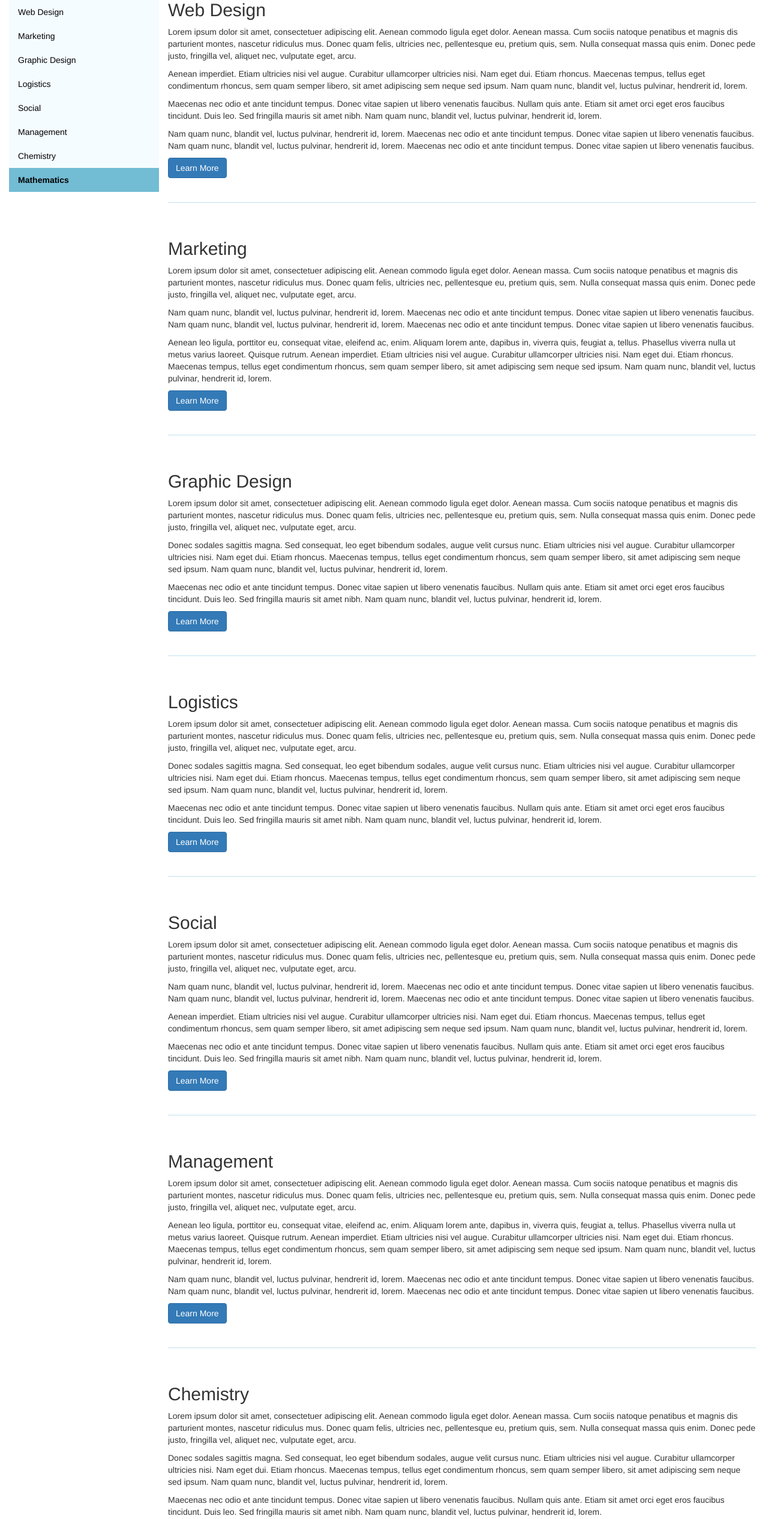
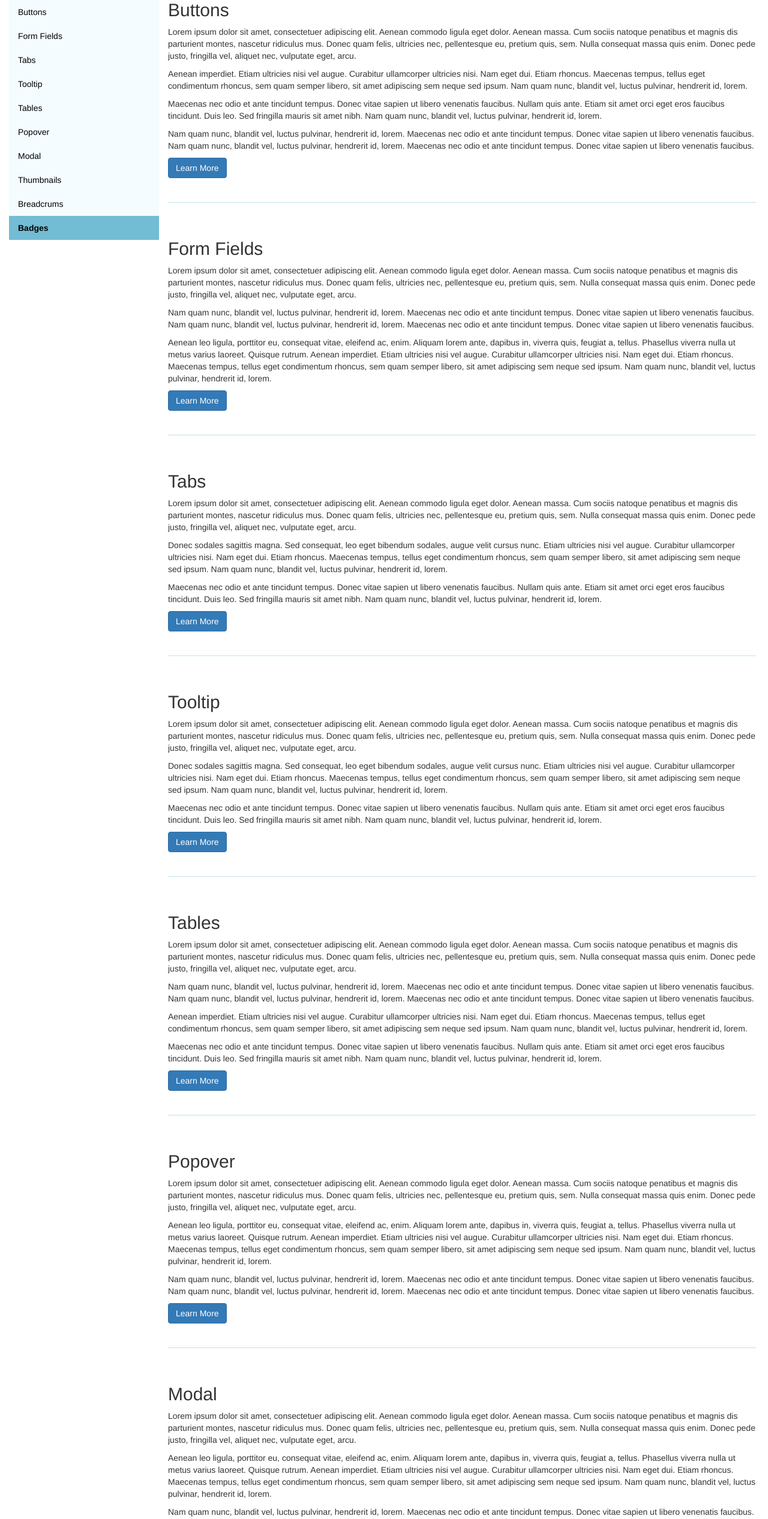
Before and after one commit to WaheedPanjri/product-stylekit, a website: page bootstrap/index.html in a window 1280 px wide. Shown: the part 60-2593 px from the top of the page at 60% size. Drawn offline with nearby package versions, Linux system fonts and the light colour scheme.

Commit message:
some changes in css and added some specific component names

```diff
--- a/bootstrap/index.html
+++ b/bootstrap/index.html
@@ -15,22 +15,24 @@
   </header>
   <div class="container-fluid">
     <div class="">
-      <div class="scrollspy" style="width: 250px; float:left">
+      <div class="scrollspy component-list">
         <ul id="nav" class="nav hidden-xs hidden-sm" data-spy="affix">
-          <li><a href="#web-design">Web Design</a></li>
-          <li><a href="#marketing">Marketing</a></li>
-          <li><a href="#graphic-design">Graphic Design</a></li>
-          <li><a href="#logistics">Logistics</a></li>
-          <li><a href="#social">Social</a></li>
-          <li><a href="#management">Management</a></li>
-          <li><a href="#chemistry">Chemistry</a></li>
-          <li><a href="#mathematics">Mathematics</a></li>
+          <li><a href="#buttons">Buttons</a></li>
+          <li><a href="#form-fields">Form Fields</a></li>
+          <li><a href="#tabs">Tabs</a></li>
+          <li><a href="#tooltip">Tooltip</a></li>
+          <li><a href="#tables">Tables</a></li>
+          <li><a href="#popover">Popover</a></li>
+          <li><a href="#modal">Modal</a></li>
+          <li><a href="#thumbnails">Thumbnails</a></li>
+          <li><a href="#breadcrums">Breadcrums</a></li>
+          <li><a href="#badges">Badges</a></li>
         </ul>
       </div>
 
-      <div class="" style="position: absolute; left: 280px; right: 20px; overflow-x: auto;">
-        <section id="web-design">
-          <h2><span class="fa fa-edit"></span> Web Design</h2>
+      <div class="component-data">
+        <section id="buttons">
+          <h2><span class="fa fa-edit"></span> Buttons</h2>
           <p>Lorem ipsum dolor sit amet, consectetuer adipiscing elit. Aenean commodo ligula eget dolor. Aenean
             massa. Cum sociis natoque penatibus et magnis dis parturient montes, nascetur ridiculus mus. Donec
             quam felis, ultricies nec, pellentesque eu, pretium quis, sem. Nulla consequat massa quis enim.
@@ -49,10 +51,10 @@
             tincidunt tempus. Donec vitae sapien ut libero venenatis faucibus.
           </p>
           <button type="button" class="btn btn-primary">Learn More</button>
-        </section><!--end of #web-design-->
+        </section><!--end of #buttons-->
 
-        <section id="marketing">
-          <h2><span class="fa fa-edit"></span> Marketing</h2>
+        <section id="form-fields">
+          <h2><span class="fa fa-edit"></span> Form Fields</h2>
           <p>Lorem ipsum dolor sit amet, consectetuer adipiscing elit. Aenean commodo ligula eget dolor. Aenean
             massa. Cum sociis natoque penatibus et magnis dis parturient montes, nascetur ridiculus mus. Donec
             quam felis, ultricies nec, pellentesque eu, pretium quis, sem. Nulla consequat massa quis enim.
@@ -69,10 +71,10 @@
             adipiscing sem neque sed ipsum. Nam quam nunc, blandit vel, luctus pulvinar, hendrerit id, lorem.
           </p>
           <button type="button" class="btn btn-primary">Learn More</button>
-        </section><!--end of #marketing-->
+        </section><!--end of #form-fields-->
 
-        <section id="graphic-design">
-          <h2><span class="fa fa-edit"></span> Graphic Design</h2>
+        <section id="tabs">
+          <h2><span class="fa fa-edit"></span> Tabs</h2>
           <p>Lorem ipsum dolor sit amet, consectetuer adipiscing elit. Aenean commodo ligula eget dolor. Aenean
             massa. Cum sociis natoque penatibus et magnis dis parturient montes, nascetur ridiculus mus. Donec
             quam felis, ultricies nec, pellentesque eu, pretium quis, sem. Nulla consequat massa quis enim.
@@ -88,10 +90,10 @@
             Nam quam nunc, blandit vel, luctus pulvinar, hendrerit id, lorem.
           </p>
           <button type="button" class="btn btn-primary">Learn More</button>
-        </section><!--end of #graphic-design-->
+        </section><!--end of #tabs-->
 
-        <section id="logistics">
-          <h2><span class="fa fa-edit"></span> Logistics</h2>
+        <section id="tooltip">
+          <h2><span class="fa fa-edit"></span> Tooltip</h2>
           <p>Lorem ipsum dolor sit amet, consectetuer adipiscing elit. Aenean commodo ligula eget dolor. Aenean
             massa. Cum sociis natoque penatibus et magnis dis parturient montes, nascetur ridiculus mus. Donec
             quam felis, ultricies nec, pellentesque eu, pretium quis, sem. Nulla consequat massa quis enim.
@@ -107,10 +109,10 @@
             Nam quam nunc, blandit vel, luctus pulvinar, hendrerit id, lorem.
           </p>
           <button type="button" class="btn btn-primary">Learn More</button>
-        </section><!--end of #logistics-->
+        </section><!--end of #tooltip-->
 
-        <section id="social">
-          <h2><span class="fa fa-edit"></span> Social</h2>
+        <section id="tables">
+          <h2><span class="fa fa-edit"></span> Tables</h2>
           <p>Lorem ipsum dolor sit amet, consectetuer adipiscing elit. Aenean commodo ligula eget dolor. Aenean
             massa. Cum sociis natoque penatibus et magnis dis parturient montes, nascetur ridiculus mus. Donec
             quam felis, ultricies nec, pellentesque eu, pretium quis, sem. Nulla consequat massa quis enim.
@@ -129,10 +131,10 @@
             sit amet nibh. Nam quam nunc, blandit vel, luctus pulvinar, hendrerit id, lorem.
           </p>
           <button type="button" class="btn btn-primary">Learn More</button>
-        </section><!--end of #social-->
+        </section><!--end of #tables-->
 
-        <section id="management">
-          <h2><span class="fa fa-edit"></span> Management</h2>
+        <section id="popover">
+          <h2><span class="fa fa-edit"></span> Popover</h2>
           <p>Lorem ipsum dolor sit amet, consectetuer adipiscing elit. Aenean commodo ligula eget dolor. Aenean
             massa. Cum sociis natoque penatibus et magnis dis parturient montes, nascetur ridiculus mus. Donec
             quam felis, ultricies nec, pellentesque eu, pretium quis, sem. Nulla consequat massa quis enim.
@@ -149,76 +151,88 @@
             tincidunt tempus. Donec vitae sapien ut libero venenatis faucibus.
           </p>
           <button type="button" class="btn btn-primary">Learn More</button>
-        </section><!--end of #management-->
+        </section><!--end of #popover-->
 
-        <section id="chemistry">
-          <h2><span class="fa fa-edit"></span> Chemistry</h2>
+        <section id="modal">
+          <h2><span class="fa fa-edit"></span> Modal</h2>
           <p>Lorem ipsum dolor sit amet, consectetuer adipiscing elit. Aenean commodo ligula eget dolor. Aenean
             massa. Cum sociis natoque penatibus et magnis dis parturient montes, nascetur ridiculus mus. Donec
             quam felis, ultricies nec, pellentesque eu, pretium quis, sem. Nulla consequat massa quis enim.
             Donec pede justo, fringilla vel, aliquet nec, vulputate eget, arcu.
           </p>
-          <p>Donec sodales sagittis magna. Sed consequat, leo eget bibendum sodales, augue velit cursus nunc.
-            Etiam ultricies nisi vel augue. Curabitur ullamcorper ultricies nisi. Nam eget dui. Etiam rhoncus. Maecenas tempus,
-            tellus eget condimentum rhoncus, sem quam semper libero, sit amet adipiscing sem neque sed ipsum.
-            Nam quam nunc, blandit vel, luctus pulvinar, hendrerit id, lorem.
+          <p>Aenean leo ligula, porttitor eu, consequat vitae, eleifend ac, enim. Aliquam lorem ante, dapibus in,
+            viverra quis, feugiat a, tellus. Phasellus viverra nulla ut metus varius laoreet. Quisque rutrum.
+            Aenean imperdiet. Etiam ultricies nisi vel augue. Curabitur ullamcorper ultricies nisi. Nam eget dui.
+            Etiam rhoncus. Maecenas tempus, tellus eget condimentum rhoncus, sem quam semper libero, sit amet
+            adipiscing sem neque sed ipsum. Nam quam nunc, blandit vel, luctus pulvinar, hendrerit id, lorem.
           </p>
-          <p>Maecenas nec odio et ante tincidunt tempus. Donec vitae sapien ut libero venenatis faucibus. Nullam quis ante.
-            Etiam sit amet orci eget eros faucibus tincidunt. Duis leo. Sed fringilla mauris sit amet nibh.
-            Nam quam nunc, blandit vel, luctus pulvinar, hendrerit id, lorem.
+          <p>Nam quam nunc, blandit vel, luctus pulvinar, hendrerit id, lorem. Maecenas nec odio et ante
+            tincidunt tempus. Donec vitae sapien ut libero venenatis faucibus. Nam quam nunc, blandit vel, luctus pulvinar, hendrerit id, lorem. Maecenas nec odio et ante
+            tincidunt tempus. Donec vitae sapien ut libero venenatis faucibus.
           </p>
+          <button type="button" class="btn btn-primary">Learn More</button>
+        </section><!--end of #modal-->
+
+        <section id="thumbnails">
+          <h2><span class="fa fa-edit"></span> Thumbnails</h2>
           <p>Lorem ipsum dolor sit amet, consectetuer adipiscing elit. Aenean commodo ligula eget dolor. Aenean
             massa. Cum sociis natoque penatibus et magnis dis parturient montes, nascetur ridiculus mus. Donec
             quam felis, ultricies nec, pellentesque eu, pretium quis, sem. Nulla consequat massa quis enim.
             Donec pede justo, fringilla vel, aliquet nec, vulputate eget, arcu.
           </p>
-          <p>Maecenas nec odio et ante tincidunt tempus. Donec vitae sapien ut libero venenatis faucibus. Nullam quis ante.
-            Etiam sit amet orci eget eros faucibus tincidunt. Duis leo. Sed fringilla mauris sit amet nibh.
-            Nam quam nunc, blandit vel, luctus pulvinar, hendrerit id, lorem.
+          <p>Aenean leo ligula, porttitor eu, consequat vitae, eleifend ac, enim. Aliquam lorem ante, dapibus in,
+            viverra quis, feugiat a, tellus. Phasellus viverra nulla ut metus varius laoreet. Quisque rutrum.
+            Aenean imperdiet. Etiam ultricies nisi vel augue. Curabitur ullamcorper ultricies nisi. Nam eget dui.
+            Etiam rhoncus. Maecenas tempus, tellus eget condimentum rhoncus, sem quam semper libero, sit amet
+            adipiscing sem neque sed ipsum. Nam quam nunc, blandit vel, luctus pulvinar, hendrerit id, lorem.
+          </p>
+          <p>Nam quam nunc, blandit vel, luctus pulvinar, hendrerit id, lorem. Maecenas nec odio et ante
+            tincidunt tempus. Donec vitae sapien ut libero venenatis faucibus. Nam quam nunc, blandit vel, luctus pulvinar, hendrerit id, lorem. Maecenas nec odio et ante
+            tincidunt tempus. Donec vitae sapien ut libero venenatis faucibus.
           </p>
           <button type="button" class="btn btn-primary">Learn More</button>
-        </section><!--end of #chemistry-->
+        </section><!--end of #thumbnails-->
 
-
-        <section id="mathematics">
-          <h2><span class="fa fa-edit"></span> Mathematics</h2>
+        <section id="breadcrums">
+          <h2><span class="fa fa-edit"></span> Breadcrums</h2>
           <p>Lorem ipsum dolor sit amet, consectetuer adipiscing elit. Aenean commodo ligula eget dolor. Aenean
             massa. Cum sociis natoque penatibus et magnis dis parturient montes, nascetur ridiculus mus. Donec
             quam felis, ultricies nec, pellentesque eu, pretium quis, sem. Nulla consequat massa quis enim.
             Donec pede justo, fringilla vel, aliquet nec, vulputate eget, arcu.
           </p>
-          <p>Donec sodales sagittis magna. Sed consequat, leo eget bibendum sodales, augue velit cursus nunc. Etiam ultricies nisi vel augue.
-            Curabitur ullamcorper ultricies nisi. Nam eget dui. Etiam rhoncus. Maecenas tempus,
-            tellus eget condimentum rhoncus, sem quam semper libero, sit amet adipiscing sem neque sed ipsum.
-            Nam quam nunc, blandit vel, luctus pulvinar, hendrerit id, lorem.
+          <p>Aenean leo ligula, porttitor eu, consequat vitae, eleifend ac, enim. Aliquam lorem ante, dapibus in,
+            viverra quis, feugiat a, tellus. Phasellus viverra nulla ut metus varius laoreet. Quisque rutrum.
+            Aenean imperdiet. Etiam ultricies nisi vel augue. Curabitur ullamcorper ultricies nisi. Nam eget dui.
+            Etiam rhoncus. Maecenas tempus, tellus eget condimentum rhoncus, sem quam semper libero, sit amet
+            adipiscing sem neque sed ipsum. Nam quam nunc, blandit vel, luctus pulvinar, hendrerit id, lorem.
           </p>
+          <p>Nam quam nunc, blandit vel, luctus pulvinar, hendrerit id, lorem. Maecenas nec odio et ante
+            tincidunt tempus. Donec vitae sapien ut libero venenatis faucibus. Nam quam nunc, blandit vel, luctus pulvinar, hendrerit id, lorem. Maecenas nec odio et ante
+            tincidunt tempus. Donec vitae sapien ut libero venenatis faucibus.
+          </p>
+          <button type="button" class="btn btn-primary">Learn More</button>
+        </section><!--end of #breadcrums-->
+
+        <section id="badges">
+          <h2><span class="fa fa-edit"></span> Badges</h2>
           <p>Lorem ipsum dolor sit amet, consectetuer adipiscing elit. Aenean commodo ligula eget dolor. Aenean
             massa. Cum sociis natoque penatibus et magnis dis parturient montes, nascetur ridiculus mus. Donec
             quam felis, ultricies nec, pellentesque eu, pretium quis, sem. Nulla consequat massa quis enim.
             Donec pede justo, fringilla vel, aliquet nec, vulputate eget, arcu.
           </p>
-          <p>Maecenas nec odio et ante tincidunt tempus. Donec vitae sapien ut libero venenatis faucibus. Nullam quis ante.
-            Etiam sit amet orci eget eros faucibus tincidunt. Duis leo. Sed fringilla mauris sit amet nibh.
-            Nam quam nunc, blandit vel, luctus pulvinar, hendrerit id, lorem.
+          <p>Aenean leo ligula, porttitor eu, consequat vitae, eleifend ac, enim. Aliquam lorem ante, dapibus in,
+            viverra quis, feugiat a, tellus. Phasellus viverra nulla ut metus varius laoreet. Quisque rutrum.
+            Aenean imperdiet. Etiam ultricies nisi vel augue. Curabitur ullamcorper ultricies nisi. Nam eget dui.
+            Etiam rhoncus. Maecenas tempus, tellus eget condimentum rhoncus, sem quam semper libero, sit amet
+            adipiscing sem neque sed ipsum. Nam quam nunc, blandit vel, luctus pulvinar, hendrerit id, lorem.
           </p>
-          <p>Maecenas nec odio et ante tincidunt tempus. Donec vitae sapien ut libero venenatis faucibus. Nullam quis ante.
-            Etiam sit amet orci eget eros faucibus tincidunt. Duis leo. Sed fringilla mauris sit amet nibh.
-            Nam quam nunc, blandit vel, luctus pulvinar, hendrerit id, lorem.
-          </p>
-          <p>Maecenas nec odio et ante tincidunt tempus. Donec vitae sapien ut libero venenatis faucibus. Nullam quis ante.
-            Etiam sit amet orci eget eros faucibus tincidunt. Duis leo. Sed fringilla mauris sit amet nibh.
-            Nam quam nunc, blandit vel, luctus pulvinar, hendrerit id, lorem.
-          </p>
-          <p>Maecenas nec odio et ante tincidunt tempus. Donec vitae sapien ut libero venenatis faucibus. Nullam quis ante.
-            Etiam sit amet orci eget eros faucibus tincidunt. Duis leo. Sed fringilla mauris sit amet nibh.
-            Nam quam nunc, blandit vel, luctus pulvinar, hendrerit id, lorem.
-          </p>
-          <p>Maecenas nec odio et ante tincidunt tempus. Donec vitae sapien ut libero venenatis faucibus. Nullam quis ante.
-            Etiam sit amet orci eget eros faucibus tincidunt. Duis leo. Sed fringilla mauris sit amet nibh.
-            Nam quam nunc, blandit vel, luctus pulvinar, hendrerit id, lorem.
+          <p>Nam quam nunc, blandit vel, luctus pulvinar, hendrerit id, lorem. Maecenas nec odio et ante
+            tincidunt tempus. Donec vitae sapien ut libero venenatis faucibus. Nam quam nunc, blandit vel, luctus pulvinar, hendrerit id, lorem. Maecenas nec odio et ante
+            tincidunt tempus. Donec vitae sapien ut libero venenatis faucibus.
           </p>
           <button type="button" class="btn btn-primary">Learn More</button>
-        </section><!--end of #mathematics-->
+        </section><!--end of #badges-->
+
       </div>
 
     </div><!--end of .row-->
--- a/bootstrap/less/custom.less
+++ b/bootstrap/less/custom.less
@@ -92,6 +92,16 @@ section:last-child {
     width: 250px;
   }
 }
+.component-list{
+  width: 250px;
+  float:left
+}
+.component-data{
+  position: absolute;
+  left: 280px;
+  right: 20px;
+  overflow-x: auto;
+}
 .header{
     background: #6eb6ce;
     height: 40px;
```
Also changed, not shown: bootstrap/less/custom.css.
